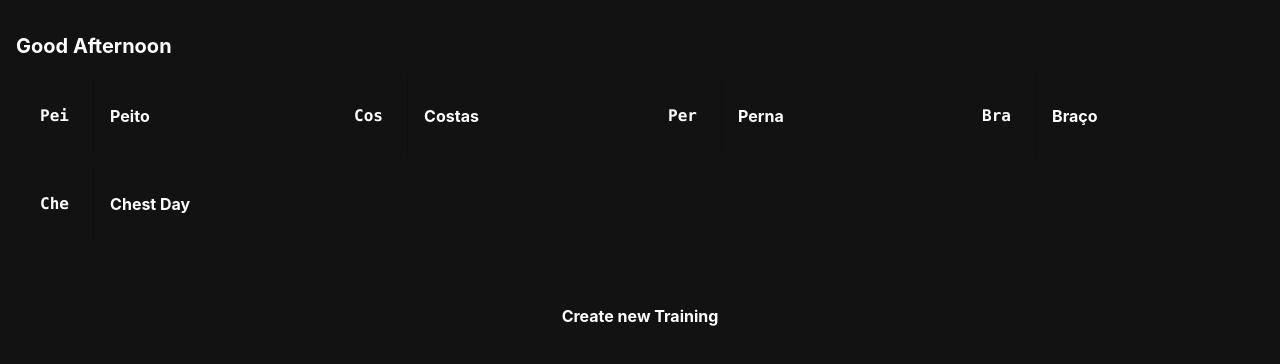
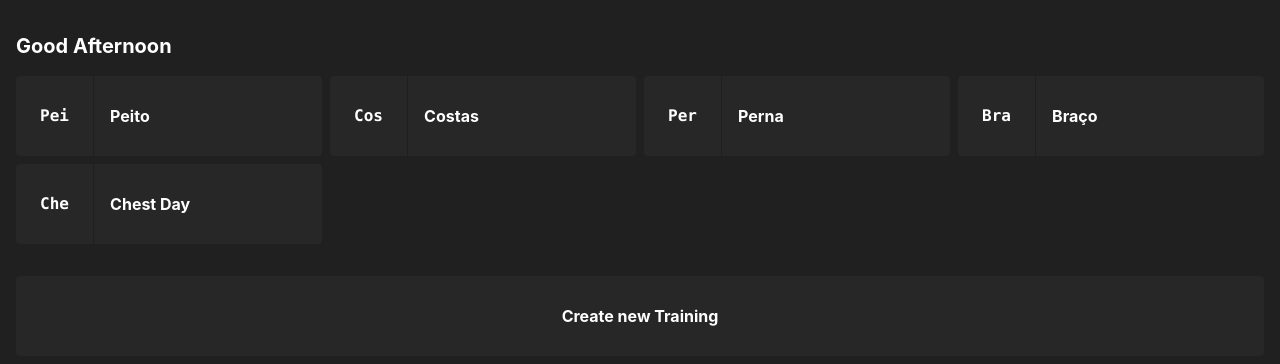
Before and after one commit to Prokopetz/gym-web, a Next.js app: page / in a window 1280 px wide. Shown: the top 364 px of the page. Built offline with nearby package versions, Linux system fonts and the light colour scheme.

Commit message:
feat: extend colors

```diff
--- a/tailwind.config.js
+++ b/tailwind.config.js
@@ -1,4 +1,4 @@
-const colors = require('tailwindcss/colors')
+const colors = require("tailwindcss/colors");
 
 module.exports = {
   content: [
@@ -7,16 +7,19 @@ module.exports = {
   ],
   theme: {
     colors: {
-      dark: "#121212",
-      ...colors
+      dark: "#202020",
+      gradientEnd: "#6366f1",
+      card: "#272727",
+      ...colors,
     },
     extend: {
+      border: {
+        "": "1px",
+      },
       borderRadius: {
-        "": "0.25rem"
-      }
+        "": "0.25rem",
+      },
     },
   },
-  plugins: [
-    require('@tailwindcss/line-clamp'),
-  ],
+  plugins: [require("@tailwindcss/line-clamp")],
 };
```
